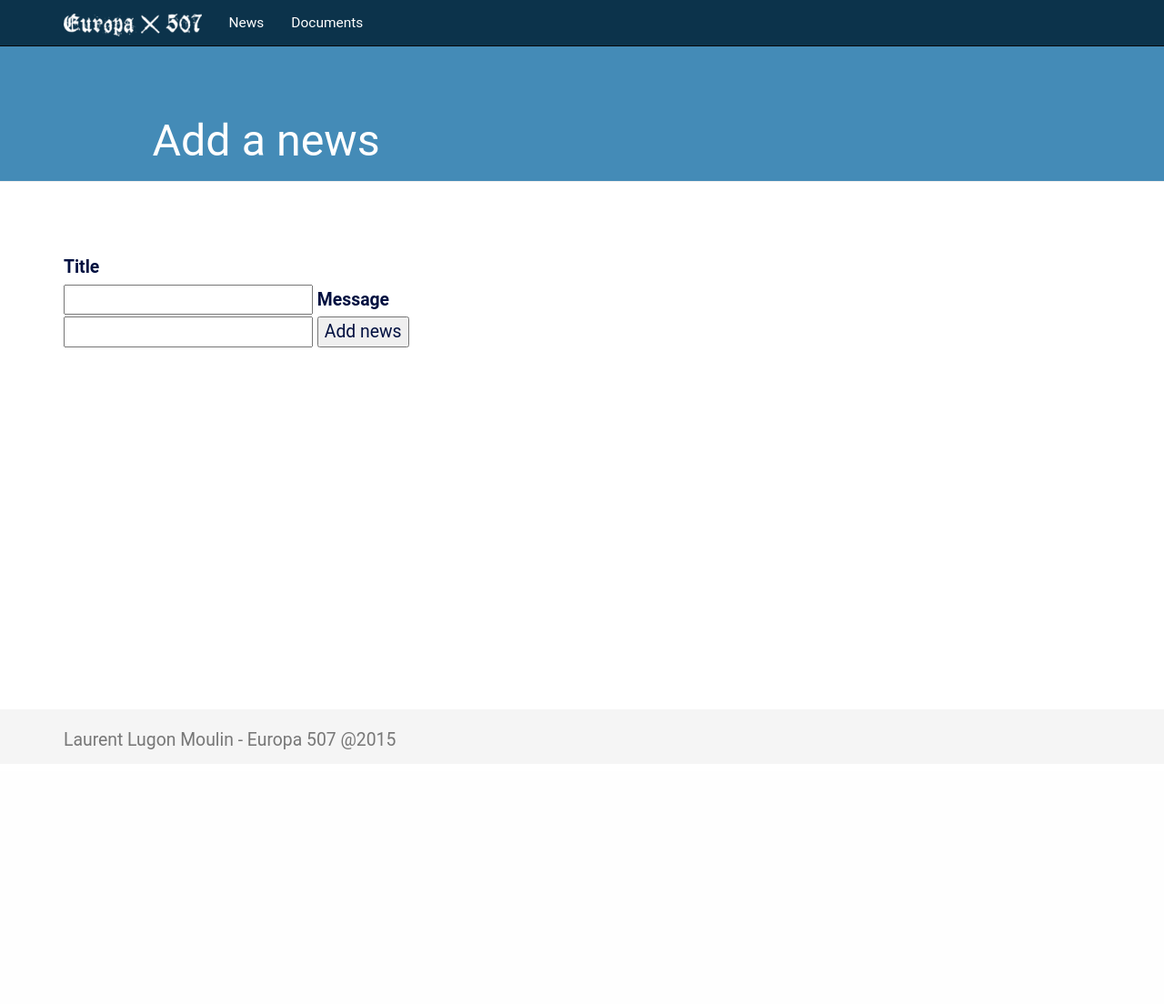
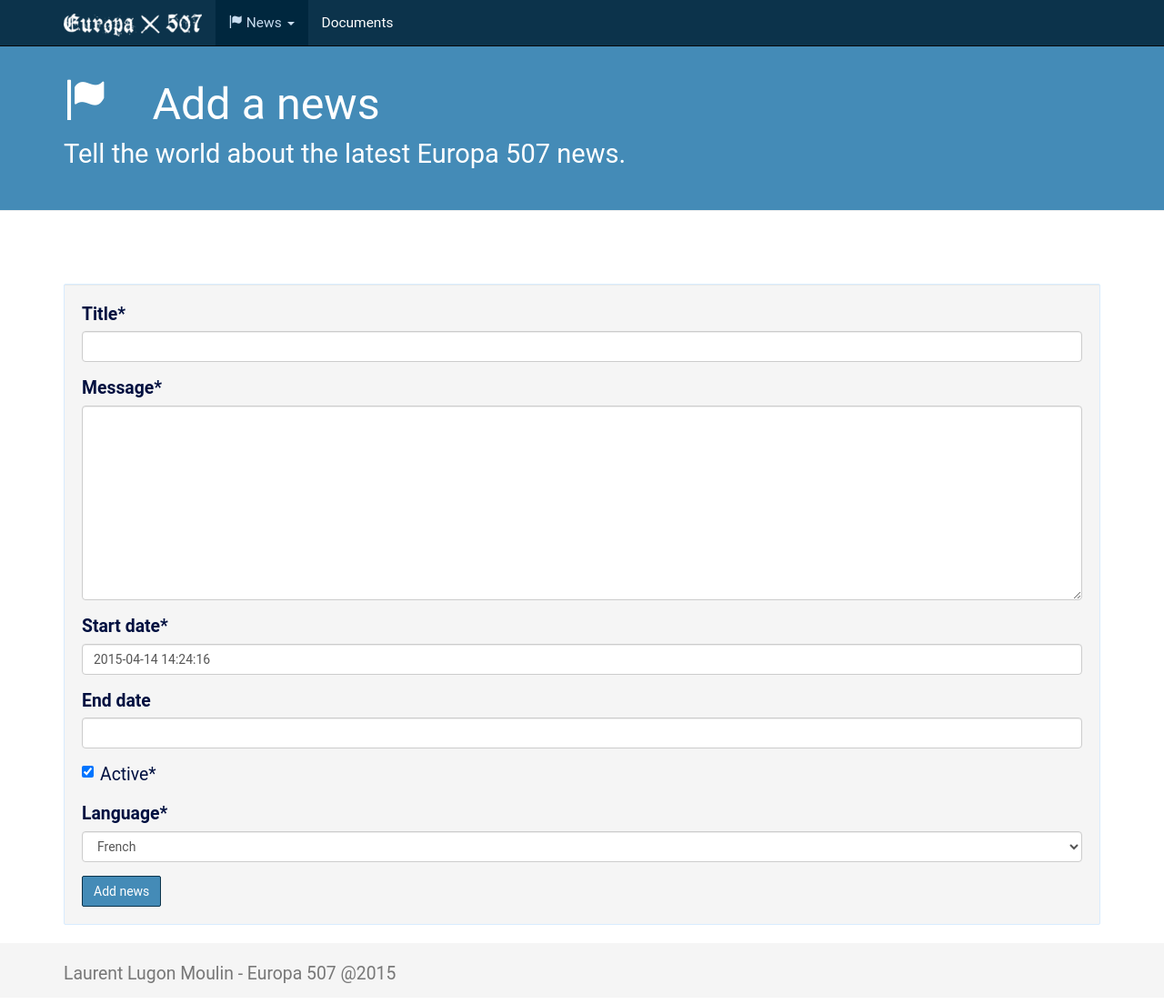
Before and after one commit to leTel/europa507, a Django app: page /news/add/ in a window 1280 px wide. Shown: the whole page at 91% size. Before the commit the page ends 824 px from the top, so only its background shows below. Run offline with Django 3.2, Linux system fonts and the light colour scheme; parts of the project's set-up code (start-up, migrations or seed data) failed here and were passed over; some libraries are stand-ins or nearby versions.

Commit message:
add news page

```diff
--- a/e507/apps/core/static/core/css/base.css
+++ b/e507/apps/core/static/core/css/base.css
@@ -44,6 +44,75 @@ body {
   background-color: #f5f5f5;
 }
 
+/****************************************/
+/*****          NAV BAR             *****/
+/****************************************/
+.navbar-inverse {
+    background-color: #0C334B;
+    border-color: #080808;
+    font-size: 0.8em;
+}
+
+.navbar-brand > .logo {
+    height: 25px;
+}
+
+.navbar-inverse .navbar-brand,
+.navbar-inverse .navbar-brand:focus,
+.navbar-inverse .navbar-brand:hover {
+    background-color: transparent;
+}
+
+.navbar-inverse .navbar-nav > .active > a,
+.navbar-inverse .navbar-nav > .active > a:focus,
+.navbar-inverse .navbar-nav > .active > a:hover,
+.navbar-inverse .navbar-nav > .open > a,
+.navbar-inverse .navbar-nav > .open > a:focus,
+.navbar-inverse .navbar-nav > .open > a:hover {
+    color: #C9DDF0;
+    background-color: #00273e;
+}
+
+.navbar-inverse .navbar-nav > li > a:focus,
+.navbar-inverse .navbar-nav > li > a:hover {
+    color: #C9DDF0;
+    background-color: transparent;
+}
+
+.navbar-inverse .navbar-nav > li > a {
+    color: #FFF;
+    background-color: transparent;
+}
+
+.dropdown-menu > li > a:hover {
+    background-color: #C9DDF0;
+}
+
+
+/****************************************/
+/*****  BOOTSTRAP PERSONALIZATION   *****/
+/****************************************/
+
+.btn {
+    border-radius: 2px;
+}
+
+.btn-primary {
+    color: #FFF;
+    background-color: #448BB7;
+    border-color: #0C334B;
+}
+
+.btn-primary:hover {
+    color: #FFF;
+    background-color: #0C334B;
+}
+
+.well {
+    border: 1px solid #d8ecff;
+    border-radius: 2px;
+}
+
 
 /****************************************/
 /*****          MAIN STYLE          *****/
@@ -56,13 +125,12 @@ body {
     color: #001040;
 }
 
-
-
 div.page-header {
     background-color: #448BB7;
     font-family: 'Stonehenge', 'Roboto', Verdana, Arial, Trebuchet, sans-serif;
     color: #ffffff;
-    padding-top: 80px;
+    padding-top: 40px;
+    padding-bottom: 40px;
 }
 
 div.page-title {
@@ -95,42 +163,3 @@ a:hover {
   padding-left: 15px;
   padding-right: 15px;
 }
-
-
-/****************************************/
-/*****          NAV BAR             *****/
-/****************************************/
-.navbar-inverse {
-    background-color: #0C334B;
-    border-color: #080808;
-    font-size: 0.8em;
-}
-
-.navbar-brand > .logo {
-    height: 25px;
-}
-
-.navbar-inverse .navbar-brand,
-.navbar-inverse .navbar-brand:focus,
-.navbar-inverse .navbar-brand:hover {
-    background-color: transparent;
-}
-
-.navbar-inverse .navbar-nav > .active > a,
-.navbar-inverse .navbar-nav > .active > a:focus,
-.navbar-inverse .navbar-nav > .active > a:hover {
-    color: #448BB7;
-    background-color: transparent;
-}
-
-.navbar-inverse .navbar-nav > li > a:focus,
-.navbar-inverse .navbar-nav > li > a:hover {
-    color: #C9DDF0;
-    background-color: transparent;
-}
-
-
-.navbar-inverse .navbar-nav > li > a {
-    color: #FFF;
-    background-color: transparent;
-}
--- a/e507/apps/core/templates/core/base.html
+++ b/e507/apps/core/templates/core/base.html
@@ -39,8 +39,14 @@
             </div>
             <div class="collapse navbar-collapse">
                 <ul class="nav navbar-nav">
-                    <li id="nav-news"><a href="{% url 'news:home_view_url' %}">News</a></li>
-                <li><a href="#about">Documents</a></li>
+                    <li id="nav-news" class="dropdown">
+                    <a href="#" class="dropdown-toggle" data-toggle="dropdown"><span class="glyphicon glyphicon-flag"></span> {% trans 'News' %} <b class="caret"></b></a>
+                        <ul class="dropdown-menu">
+                            <li><a href="{% url 'news:home_view_url' %}">{% trans 'Latest news' %}</a></li>
+                            <li><a href="{% url 'news:add_view_url' %}">{% trans 'Add news' %}</a></li>
+                        </ul>
+                    </li>
+                    <li><a href="#about">Documents</a></li>
                 </ul>
             </div><!--/.nav-collapse -->
             </div>
--- /dev/null
+++ b/e507/apps/news/forms.py
@@ -0,0 +1,14 @@
+from django import forms
+from django.conf import settings
+
+import datetime
+
+LANGUAGES = settings.LANGUAGES
+
+class NewsForm(forms.Form):
+    title = forms.CharField(max_length=100)
+    message = forms.CharField(widget=forms.widgets.Textarea())
+    start_date = forms.DateTimeField(initial=datetime.datetime.now())
+    end_date = forms.DateTimeField(required=False)
+    active = forms.BooleanField(initial=True)
+    language = forms.ChoiceField(choices=LANGUAGES, initial='fr')
--- a/e507/apps/news/templates/news/add.html
+++ b/e507/apps/news/templates/news/add.html
@@ -1,17 +1,27 @@
 {% extends 'core/base.html' %}
-{% load i18n %}
+{% load i18n crispy_forms_tags %}
 
+{% block page_icon %}glyphicon glyphicon-flag{% endblock %}
 {% block page_title %}{% trans 'Add a news' %}{% endblock %}
+{% block page_intro %}{% trans 'Tell the world about the latest Europa 507 news.' %}{% endblock %}
 
 {% block content %}
     {% if added_alert %}<p><strong>{% trans 'News has been added !' %}</strong></p>{% endif %}
 
-    <form action="{% url 'news:add_view_url' %}" method="post">
-        {% csrf_token %}
-        <label for="title">{% trans 'Title' %}</label><br />
-        <input type="text" name="title" id="title"/>
-        <label for="message">{% trans 'Message' %}</label><br />
-        <input type="text" name="message" id="message"/>
-        <input type="submit" value="{% trans 'Add news' %}" />
-    </form>
+    <div class="well">
+        <form method="post">{% csrf_token %}
+            {{ form|crispy }}
+            <div class="form-actions">
+                <button type="submit" class="btn btn-primary" >{% trans 'Add news' %}</button>
+            </div>
+        </form>
+    </div>
 {% endblock %}
+
+{% block script %}
+    <script type="text/javascript">
+        $(document).ready(function() {
+            $('#nav-news').addClass('active');
+        });
+    </script>
+{% endblock %}
--- a/e507/apps/news/templates/news/home.html
+++ b/e507/apps/news/templates/news/home.html
@@ -1,4 +1,4 @@
-{% extends "core/base.html" %}
+{% extends 'core/base.html' %}
 {% load i18n %}
 
 {% block page_icon %}glyphicon glyphicon-flag{% endblock %}
--- a/e507/apps/news/views.py
+++ b/e507/apps/news/views.py
@@ -1,6 +1,7 @@
 from django.shortcuts import render, get_object_or_404
 
 import e507.apps.news.models
+import e507.apps.news.forms
 
 
 def home_view(request):
@@ -18,15 +19,25 @@ def detail_view(request, news_id):
 
 
 def add_view(request):
-    added_alert = False
+    added = False
+    invalid_form = False
 
     if request.method == 'POST':
-        news_title = request.POST['title']
-        news_message = request.POST['message']
-        news = e507.apps.news.models.News(title=news_title, message=news_message)
-        news.save()
-        added_alert = True
+        form = e507.apps.news.forms.NewsForm(request.POST)
+        if form.is_valid():
+            news_title = form.cleaned_data['title']
+            news_message = form.cleaned_data['message']
+            news = e507.apps.news.models.News(title=news_title, message=news_message)
+            news.save()
+            added = True
+        else :
+            invalid_form = form.errors
+    else :
+        form = e507.apps.news.forms.NewsForm()
 
     return render(request, 'news/add.html', {
-        'added_alert' : added_alert,
+        'form' : form,
+
+        'added_alert' : added,
+        'invalid_form_alert' : invalid_form,
     })
--- a/requirements.txt
+++ b/requirements.txt
@@ -1,8 +1,11 @@
 dj-database-url==0.3.0
 dj-static==0.0.6
 Django==1.8
+django-crispy-forms==1.4.0
 django-toolbelt==0.0.1
 gunicorn==19.3.0
+ipdb==0.8
+ipython==3.1.0
 psycopg2==2.6
 static3==0.5.1
 whitenoise==1.0.6
```
Also changed, not shown: e507/settings.py (+11 -0 lines), 2 other files.
